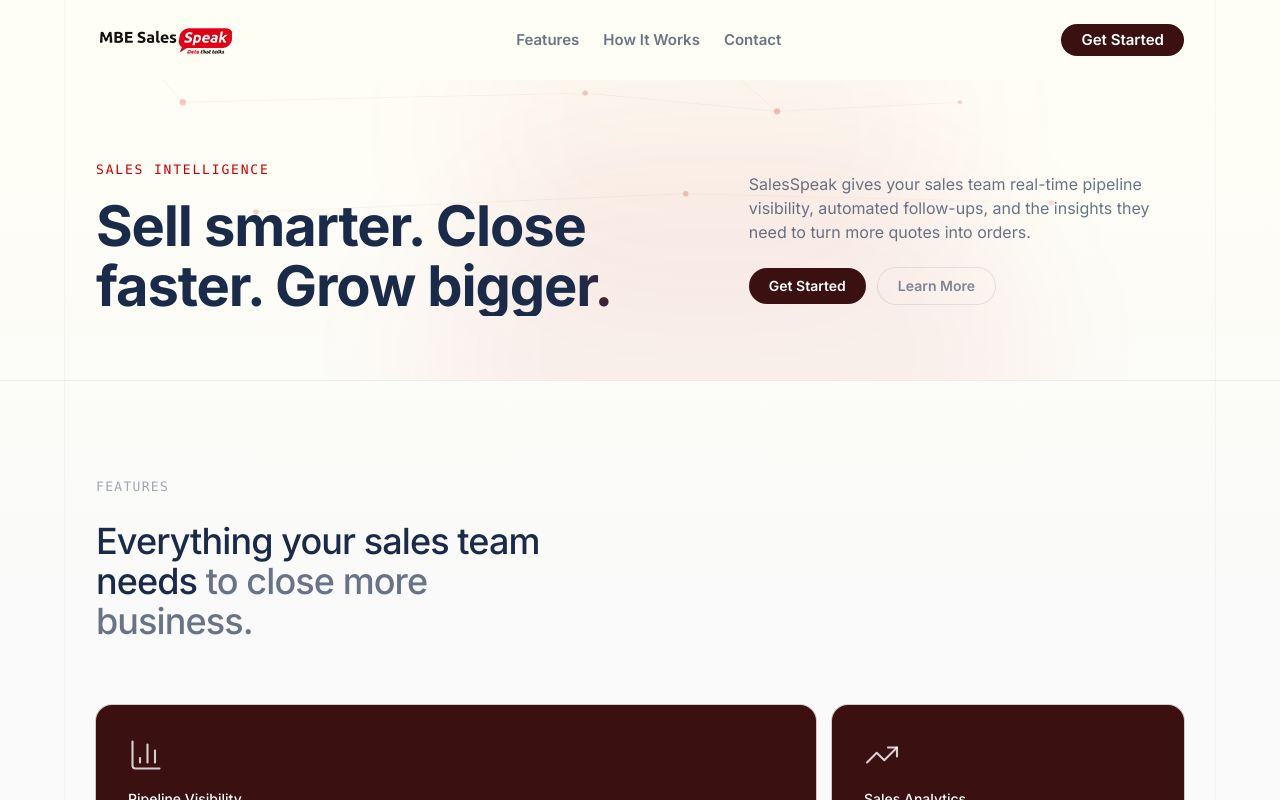
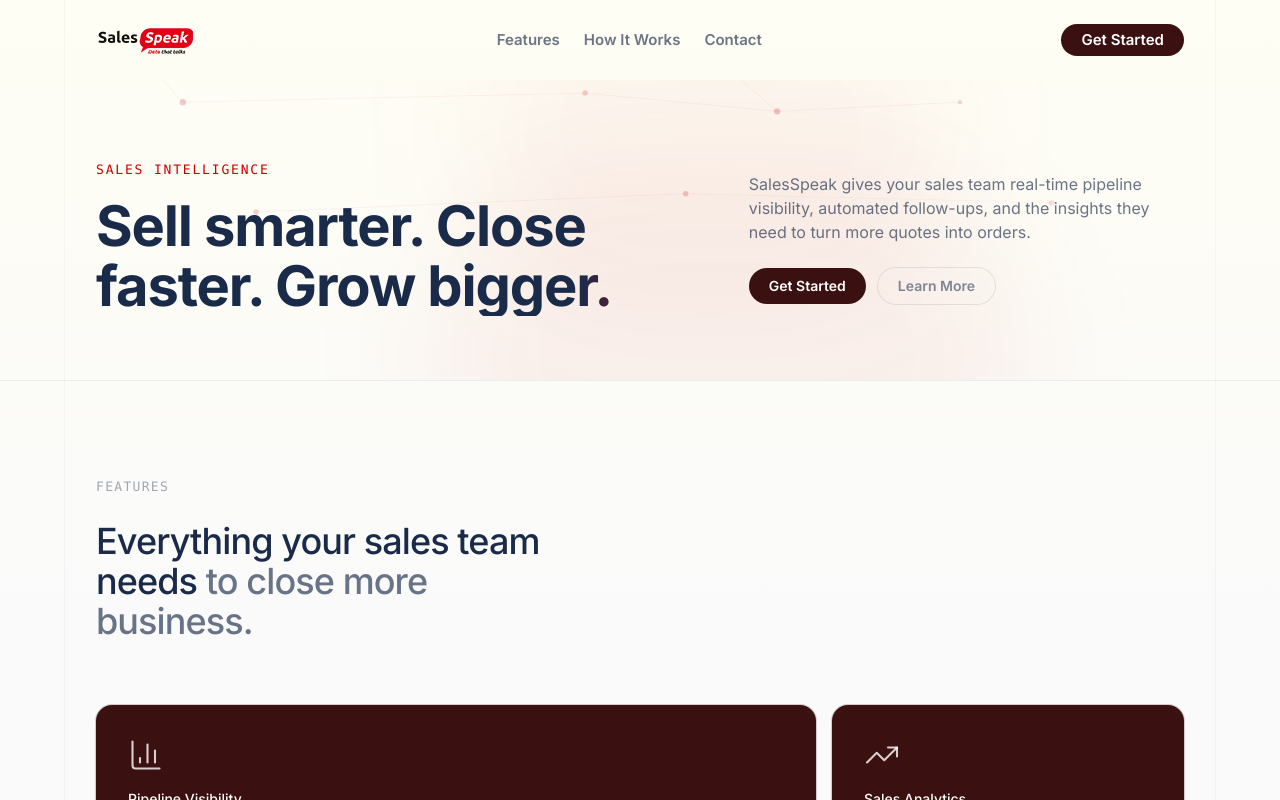
Before and after one commit to printspeak/salespeak-landing, a Next.js app: page / in a window 1280 px wide. Shown: the top 800 px of the page. Built offline with nearby package versions, Linux system fonts and the light colour scheme.

Commit message:
Update logo to SalesSpeak only

```diff
--- a/src/components/footer.tsx
+++ b/src/components/footer.tsx
@@ -27,10 +27,10 @@ export default function Footer() {
             <div>
               <Image
                 src="/images/salespeak-logo.png"
-                alt="MBE Sales Speak"
-                width={140}
+                alt="Sales Speak"
+                width={101}
                 height={41}
-                className="w-[120px] h-auto"
+                className="w-[90px] h-auto"
               />
               <p className="mt-3 text-xs text-navy/40 max-w-[200px]">
                 Sales intelligence for print businesses.
--- a/src/components/nav.tsx
+++ b/src/components/nav.tsx
@@ -28,10 +28,10 @@ export default function Nav() {
         <Link href="/" className="flex items-center">
           <Image
             src="/images/salespeak-logo.png"
-            alt="MBE Sales Speak"
-            width={140}
+            alt="Sales Speak"
+            width={101}
             height={41}
-            className="w-[140px] h-auto"
+            className="w-[101px] h-auto"
           />
         </Link>
 
```
Also changed, not shown: public/images/salespeak-logo.png.
